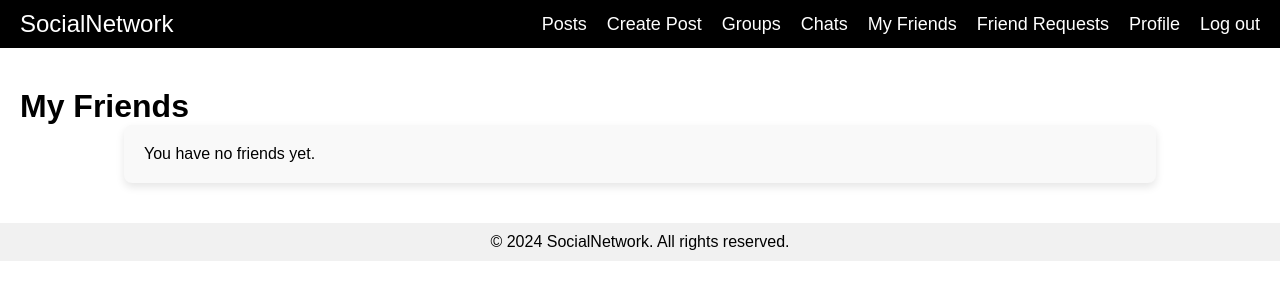
After one commit to MaxMedvedenko/my-social-network, a Django app: page /friends/ in a window 1280 px wide. The commit adds this page. Shown: the top 300 px of the page. Run offline with Django 5.2, Linux system fonts and the light colour scheme; the visitor is signed in with stand-in values (Sample User, id 1).

Commit message:
add friend list

```diff
--- a/SocialNetwork/urls.py
+++ b/SocialNetwork/urls.py
@@ -59,6 +59,7 @@ urlpatterns = [
     path('messages/<int:message_id>/edit/', edit_message_view, name='edit_message'),
     path('messages/<int:message_id>/delete/', delete_message_view, name='delete_message'),
 
+    path('friends/', friends_list_view, name='friends_list'),
     path('friend_requests/', friend_requests_view, name='friend_requests'),
 
     path('users/<int:user_id>/send_friend_request/', send_friend_request, name='send_friend_request'),
--- /dev/null
+++ b/static/css/friends_list.css
@@ -0,0 +1,55 @@
+.friends-container {
+    width: 80%;
+    margin: 0 auto;
+    padding: 20px;
+    background-color: #f9f9f9;
+    border-radius: 8px;
+    box-shadow: 0 4px 8px rgba(0, 0, 0, 0.1);
+}
+
+.friends-container h1 {
+    font-size: 2rem;
+    color: #333;
+    margin-bottom: 20px;
+    text-align: center;
+}
+
+.friends-list {
+    list-style-type: none;
+    padding: 0;
+    margin: 0;
+}
+
+.friend-item {
+    background-color: #fff;
+    border: 1px solid #ddd;
+    border-radius: 4px;
+    margin: 10px 0;
+    padding: 10px;
+    box-shadow: 0 2px 4px rgba(0, 0, 0, 0.1);
+}
+
+.friend-item p {
+    font-size: 1rem;
+    color: #555;
+    margin: 0;
+}
+
+.friend-item strong {
+    color: #333;
+}
+
+@media (max-width: 768px) {
+    .friends-container {
+        width: 95%;
+        padding: 10px;
+    }
+
+    .friends-container h1 {
+        font-size: 1.5rem;
+    }
+
+    .friend-item p {
+        font-size: 0.9rem;
+    }
+}
--- a/templates/base.html
+++ b/templates/base.html
@@ -20,7 +20,7 @@
 
                     <li class="nav-item"><a href="#" class="nav-link">Groups</a></li>
                     <li class="nav-item"><a href="{% url 'chat_list' %}" class="nav-link">Chats</a></li>
-                    <li class="nav-item"><a href="#" class="nav-link">Friends</a></li>
+                    <li class="nav-item"><a href="{% url 'friends_list' %}" class="nav-link">My Friends</a></li>
                     <li class="nav-item"><a href="{% url 'friend_requests' %}" class="nav-link">Friend Requests</a></li>
 
                     <li class="nav-item"><a href="{% url 'profile_view' request.user.username %}" class="nav-link">Profile</a></li>
--- /dev/null
+++ b/templates/friends_list.html
@@ -0,0 +1,21 @@
+{% extends 'base.html' %}
+{% load static %}
+
+{% block styles %}<link rel="stylesheet" href="{% static 'css/friends_list.css' %}">{% endblock %}
+
+{% block content %}
+<h1>My Friends</h1>
+<div class="friends-container">
+    {% if friends %}
+        <ul class="friends-list">
+            {% for friend in friends %}
+                <li class="friend-item">
+                    <p><strong>Friend:</strong> {{ friend.username }}</p>
+                </li>
+            {% endfor %}
+        </ul>
+    {% else %}
+        <p>You have no friends yet.</p>
+    {% endif %}
+</div>
+{% endblock %}
--- a/user/views.py
+++ b/user/views.py
@@ -120,6 +120,21 @@ def edit_profile(request):
 # --- Friend --- #
 
 @login_required
+def friends_list_view(request):
+    # Отримати всі пари друзів, в яких користувач є або `user`, або `friend`
+    friends = Friend.objects.filter(user=request.user) | Friend.objects.filter(friend=request.user)
+
+    # Витягти унікальних друзів
+    unique_friends = set()
+    for friendship in friends:
+        if friendship.user == request.user:
+            unique_friends.add(friendship.friend)
+        else:
+            unique_friends.add(friendship.user)
+
+    return render(request, 'friends_list.html', {'friends': unique_friends})
+
+@login_required
 def friend_requests_view(request):
     incoming_requests = Friendship.objects.filter(to_user=request.user, status='pending')
     outgoing_requests = Friendship.objects.filter(from_user=request.user, status='pending')
```
